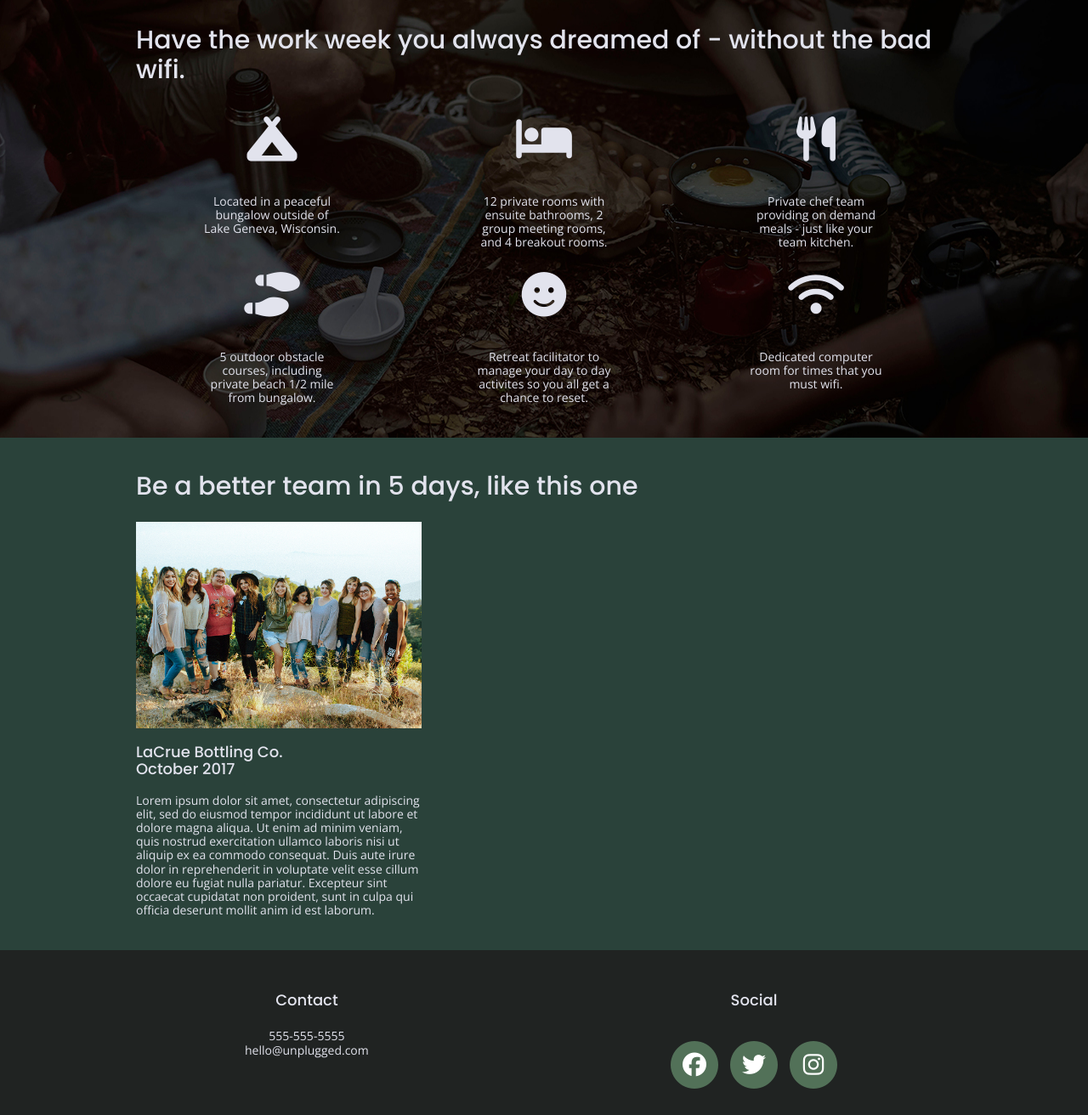
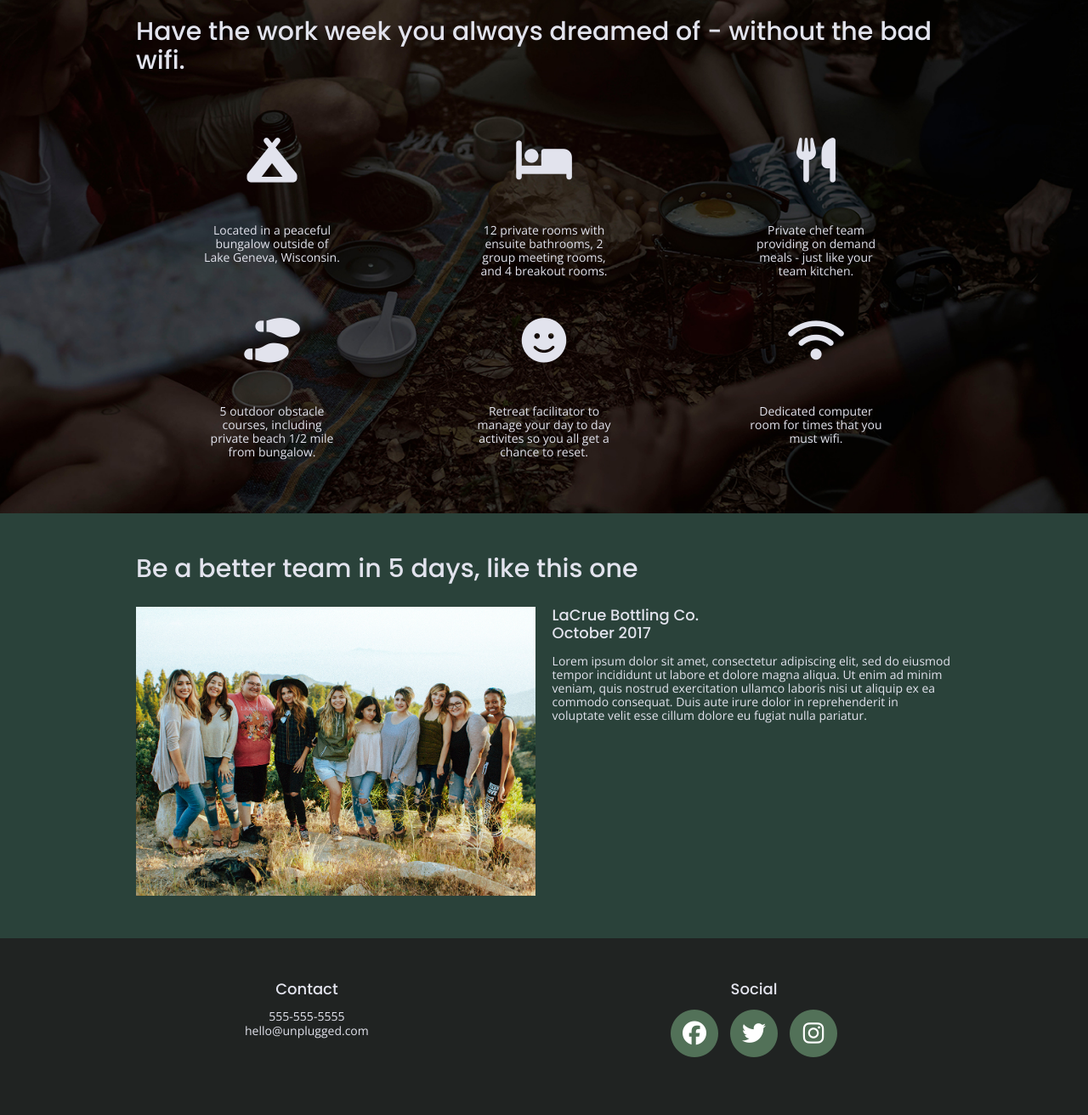
Before and after one commit to cmcrawford2/unplugged-retreat, a website built with Parcel: page index.html in a window 1280 px wide. Shown: the part 888-2200 px from the top of the page at 85% size. Built offline with nearby package versions, Linux system fonts and the light colour scheme.

Commit message:
Adjusted lots of things

```diff
--- a/css/main.css
+++ b/css/main.css
@@ -95,7 +95,6 @@ html {
 body {
   font-family: 'Open Sans', sans-serif;
   font-size: 1em;
-  background: #202322;
   color: #e2e3ed;
 }
 
@@ -103,10 +102,12 @@ ul,
 ol {
   font-size: 1.125em;
   list-style-type: none;
-  padding: 0
+  margin: 0;
+  padding: 0;
 }
 
 ul, li {
+  font-weight: bold;
   text-transform: uppercase;
 }
 
@@ -119,6 +120,7 @@ h2 {
   font-family: 'Poppins', sans-serif;
   font-size: 1.875em;
   font-weight: normal;
+  margin: 0;
 }
 
 h3,
@@ -126,6 +128,7 @@ h4 {
   font-family: 'Poppins', sans-serif;
   font-size: 1.125em;
   font-weight: normal;
+  margin: 0;
 }
 
 p {
@@ -156,6 +159,7 @@ header, footer {
   justify-content: center;
   align-items: center;
   flex-flow: row wrap;
+  background-color: #202322;
 }
 
 header {
@@ -190,7 +194,7 @@ header nav {
   justify-content: space-around;
   align-items: center;
   flex-flow: row wrap;
-  width: 50%;
+  width: 60%;
 }
 
 header nav ul {
@@ -199,17 +203,13 @@ header nav ul {
   width: 100%;
 }
 
-header nav ul li {
-  font-weight: bold;
-}
-
 footer {
   flex-direction: column;
 }
 
 footer .content-wrapper {
   width: 55%;
-  margin: 25px 0;
+  margin: 50px 0;
   text-align: center;
 }
 
@@ -260,24 +260,53 @@ aside {
 }
 
 aside .content-wrapper {
-  margin: 10px 0 50px 0;
+  margin: 30px 0 50px 0;
+}
+
+aside .form {
+  margin-top: 30px;
+}
+
+input[type=text] {
+  box-sizing: border-box;
+  margin-top: 20px;
+  width: 100%;
+  color: #2a423a;
+  font-style: italic;
+  padding: 1em;
+}
+
+input[type=button] {
+  width: 100%;
+  padding: 20px 0;
+  margin-top: 20px;
+  background-color: #2a423a;
+  font-family: 'Poppins', Helvetica, Arial, sans-serif;
+  font-weight: 500;
+  font-size: 1.125em;
+  color: #e2e3ed;
+  border: none;
+  text-align: center;
+  text-transform: uppercase;
 }
 
 .features {
   background: url('../img/rawpixel-800820-unsplash1.jpg') center no-repeat #333;
+  background-size: cover;
+  background-position: center;
   display: flex;
   justify-content: center;
   align-items: center;
-  flex-flow: row wrap; /* Not in solution */
+  flex-flow: row wrap;
 }
 
-.features .content-wrapper {
-  margin: 15px 0 25px 0;
+.features h2 {
+  margin-bottom: 40px;
 }
 
 .features i {
 	font-size: 3.75em;
-  margin-bottom: 10px;
+  margin: 20px 0;
 }
 
 .features .features-items {
@@ -292,24 +321,22 @@ aside .content-wrapper {
   text-align: center;
 }
 
-.reviews .content-wrapper {
-  margin: 15px 0 25px 0;
-}
-
 .reviews {
   display: flex;
   justify-content: center;
-  align-items: center; /* not in solution */
   flex-flow: row wrap;
   background: #2a423a;
 }
 
-.reviews figure {
-  width: 100%;
-  display: flex;
-  justify-content: center;
-  align-items: center;
-  flex-flow: row wrap;
+.reviews h2 {
+  font-size: 30px;
+  font-weight: normal;
+  line-height: 30px;
+  margin-bottom: 30px;
+}
+
+.reviews h3 {
+  margin-top: 20px;
 }
 
 /* About Page */
@@ -320,10 +347,6 @@ aside .content-wrapper {
   align-items: center;
   flex-flow: row wrap;
   background: #527158;
-}
-
-.mission .content-wrapper {
-  margin: 25px 0;
 }
 
 .map figure {
@@ -350,6 +373,10 @@ aside .content-wrapper {
   background: #2a423a;
 }
 
+.contact-section h2 {
+  margin-bottom: 20px;
+}
+
 /* faq page */
 
 .faq {
@@ -365,39 +392,13 @@ aside .content-wrapper {
   justify-content: center;
   align-items: center;
   flex-flow: row wrap;
-  margin: 25px 0;
+  margin: 50px 0;
 }
 
-.faq .faq-items { /* Not in solution */
-  display: flex;
-  justify-content: center;
-  align-items: center;
-}
-
-aside .form {
+.faq h4 {
+  font-size: 1.125em;
+  line-height: 1.5em;
   margin-top: 30px;
-}
-
-input[type=text] {
-  box-sizing: border-box;
-  width: 100%;
-  color: #2a423a;
-  font-style: italic;
-  padding: 1em;
-}
-
-input[type=button] {
-  width: 100%;
-  padding: 20px 0;
-  margin-top: 20px;
-  background-color: #2a423a;
-  font-family: 'Poppins', Helvetica, Arial, sans-serif;
-  font-weight: 500;
-  font-size: 1.125em;
-  color: #e2e3ed;
-  border: none;
-  text-align: center;
-  text-transform: uppercase;
 }
 
 /* ==========================================================================
@@ -542,7 +543,7 @@ input[type=button] {
     display: flex;
     justify-content: center;
     align-items: center;
-    flex-flow: row wrap;
+    flex-flow: column wrap;
     flex-basis: 50%;
   }
 
@@ -552,6 +553,26 @@ input[type=button] {
 
   .features-item-description {
     width: 50%;
+  }
+
+  .reviews article {
+    display: flex;
+    justify-content: space-between;
+  }
+
+  .reviews article figure,
+  .reviews article div {
+    width: 49%;
+  }
+
+  .reviews h3 {
+    margin: 0;
+  }
+
+  footer .footer-content {
+    display: flex;
+    justify-content: space-between;
+    align-items: flex-start;
   }
 
   .mission-content {
@@ -573,7 +594,7 @@ input[type=button] {
   .contact-content {
       display: flex;
       justify-content: space-between;
-      align-items: center;
+      align-items: flex-start;
   }
 
   .faq .content-wrapper {
@@ -654,32 +675,6 @@ input[type=button] {
 
   .features-item-description {
     width: 50%;
-  }
-
-  .reviews {
-    display: flex;
-    justify-content: center;
-    flex-flow: row wrap;
-    background: #2a423a;
-  }
-
-  .reviews .content-wrapper {
-    max-width: 960px;
-    justify-content: space-between;
-    align-items: flex-start;
-    flex-flow: row wrap;
-  }
-
-  .reviews figure {
-    width: 35%;
-    display: flex;
-    justify-content: center;
-    align-items: center;
-    flex-flow: row wrap;
-  }
-
-  .reviews article {
-    width: 35%;
   }
 
   .mission-content {
--- a/index.html
+++ b/index.html
@@ -116,15 +116,15 @@
     <section class="reviews">
       <div class="content-wrapper">
         <h2>Be a better team in 5 days, like this one</h2>
-        <figure>
-          <a href="">
-            <img src="img/omar-lopez-296944-unsplash.jpg" alt="Team group photo">
-          </a>
-        </figure>
         <article>
+          <figure>
+            <a href="">
+              <img src="img/omar-lopez-296944-unsplash.jpg" alt="Team group photo">
+            </a>
+          </figure>
           <div>
             <h3>LaCrue Bottling Co.<br>October 2017</h3>
-            <p>Lorem ipsum dolor sit amet, consectetur adipiscing elit, sed do eiusmod tempor incididunt ut labore et dolore magna aliqua. Ut enim ad minim veniam, quis nostrud exercitation ullamco laboris nisi ut aliquip ex ea commodo consequat. Duis aute irure dolor in reprehenderit in voluptate velit esse cillum dolore eu fugiat nulla pariatur. Excepteur sint occaecat cupidatat non proident, sunt in culpa qui officia deserunt mollit anim id est laborum.</p>
+            <p>Lorem ipsum dolor sit amet, consectetur adipiscing elit, sed do eiusmod tempor incididunt ut labore et dolore magna aliqua. Ut enim ad minim veniam, quis nostrud exercitation ullamco laboris nisi ut aliquip ex ea commodo consequat. Duis aute irure dolor in reprehenderit in voluptate velit esse cillum dolore eu fugiat nulla pariatur.</p>
           </div>
         </article>
       </div>
```
Also changed, not shown: 1 other file.
